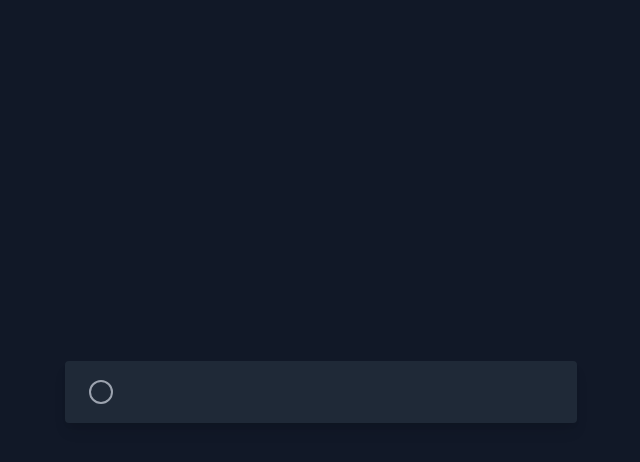
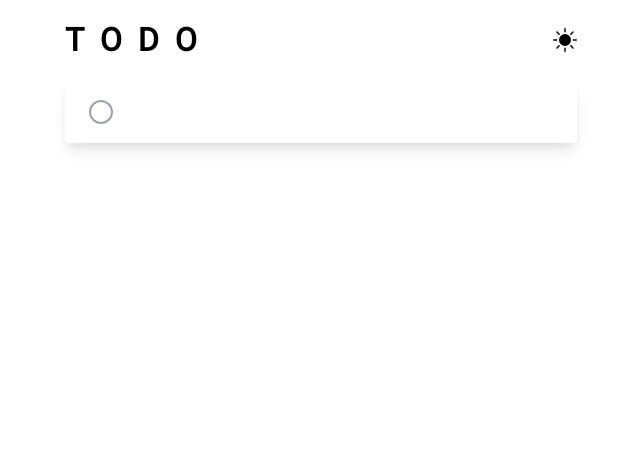
Before and after one commit to Untlsn/fancy-todo-app, a React (Vite) app: page / in a window 1280 px wide. Shown: the top 462 px of the page, without its empty margins (319-959 px from the left). Built offline with nearby package versions, Linux system fonts and the light colour scheme.

Commit message:
Add Point and Title

```diff
--- a/index.html
+++ b/index.html
@@ -10,7 +10,7 @@
   <title>Preact App</title>
 </head>
 <body>
-  <div id="app" class="dark"></div>
+  <div id="app"></div>
   <script type="module" src="/src/main.tsx"></script>
 </body>
 </html>
--- a/src/components/App.tsx
+++ b/src/components/App.tsx
@@ -1,11 +1,15 @@
 import React from 'react';
 import '~/assets/style/global.css';
 import List from '~/components/organisms/List';
+import Title from '~/components/organisms/Title';
 
 const App = () => {
   return (
-    <div className='flex justify-center items-center h-screen dark:bg-gray-900'>
-      <List />
+    <div className='flex flex-col items-center h-screen dark:bg-gray-900'>
+      <div className='w-[40vw]'>
+        <Title />
+        <List />
+      </div>
     </div>
   );
 };
--- /dev/null
+++ b/src/components/molecules/CheckPoint/index.tsx
@@ -0,0 +1,29 @@
+import React from 'react';
+import CircleBox from '~/components/atoms/CircleBox';
+
+interface PointProps {
+  check: boolean,
+  text: string,
+  onCircleClick(bool: boolean): void
+  onXClick(): void
+}
+
+const CheckPoint = ({ text, check, onCircleClick, onXClick }: PointProps) => {
+  return (
+    <div className='flex items-center justify-between gap-4'>
+      <CircleBox check={check} onClick={onCircleClick} />
+      <p className='flex-1'>{text}</p>
+      <svg
+        xmlns="http://www.w3.org/2000/svg"
+        fill="currentColor"
+        className="h-8 w-8 cursor-pointer"
+        viewBox="0 0 16 16"
+        onClick={onXClick}
+      >
+        <path d="M4.646 4.646a.5.5 0 0 1 .708 0L8 7.293l2.646-2.647a.5.5 0 0 1 .708.708L8.707 8l2.647 2.646a.5.5 0 0 1-.708.708L8 8.707l-2.646 2.647a.5.5 0 0 1-.708-.708L7.293 8 4.646 5.354a.5.5 0 0 1 0-.708z"/>
+      </svg>
+    </div>
+  );
+};
+
+export default CheckPoint;
--- a/src/components/organisms/List/helpers.ts
+++ b/src/components/organisms/List/helpers.ts
@@ -4,4 +4,16 @@ import { Point } from './types';
 export const createPoint = (text: string): Point => ({
   id: uuid(),
   text,
+  check: false,
 });
+
+export const setCheck = (id: string) => ([...points]: Point[]) => {
+  const pointID = points.findIndex(point => point.id == id);
+  points[pointID].check = !points[pointID].check;
+
+  return points;
+};
+
+export const removePoint = (id: string) => (points: Point[]) => {
+  return points.filter(point => point.id != id);
+};
--- a/src/components/organisms/List/index.tsx
+++ b/src/components/organisms/List/index.tsx
@@ -1,21 +1,32 @@
 import React, { useState } from 'react';
 import Input from '~/components/molecules/Input';
-import { createPoint } from './helpers';
+import CheckPoint from '~/components/molecules/CheckPoint';
+import { createPoint, removePoint, setCheck } from './helpers';
 import { Point } from './types';
+
+
 
 const List = () => {
   const [points, setPoints] = useState<Point[]>([]);
 
   return (
-    <div className='w-[40vw]'>
+    <div>
       <Input onCommit={point => setPoints(old => [...old, createPoint(point)])} />
-      <ul>
-        {
-          points.map(
-            ({ id, text }) => <li key={id}>{text}</li>,
-          )
-        }
-      </ul>
+      <div className='bg-gray-800 dark:text-white shadow mt-8'>
+        <ul className='p-0 px-6'>
+          {
+            points.map(
+              ({ id, text, check }) => <CheckPoint
+                key={id}
+                check={check}
+                text={text}
+                onCircleClick={() => setPoints(setCheck(id))}
+                onXClick={() => setPoints(removePoint(id))}
+              />,
+            )
+          }
+        </ul>
+      </div>
     </div>
   );
 };
--- a/src/components/organisms/List/types.d.ts
+++ b/src/components/organisms/List/types.d.ts
@@ -1,4 +1,5 @@
 export interface Point {
   id: string
   text: string
+  check: boolean
 }
--- /dev/null
+++ b/src/components/organisms/Title/index.tsx
@@ -0,0 +1,29 @@
+import React, { useEffect, useState } from 'react';
+
+const setTheme = (darkMode: boolean) => {
+  const lists = document.querySelector('body')!.classList;
+  if (darkMode) lists.add('dark');
+  else lists.remove('dark');
+};
+
+const Title = () => {
+  const [darkMode, setDarkMode] = useState(false);
+  useEffect(() => setTheme(darkMode), [darkMode]);
+
+  return (
+    <div className='flex items-center justify-between dark:text-white'>
+      <h1 className='tracking-[1rem]'>TODO</h1>
+      <svg
+        onClick={() => setDarkMode(old => !old)}
+        xmlns="http://www.w3.org/2000/svg"
+        fill="currentColor"
+        className="h-6 w-6 cursor-pointer"
+        viewBox="0 0 16 16"
+      >
+        <path d="M8 12a4 4 0 1 0 0-8 4 4 0 0 0 0 8zM8 0a.5.5 0 0 1 .5.5v2a.5.5 0 0 1-1 0v-2A.5.5 0 0 1 8 0zm0 13a.5.5 0 0 1 .5.5v2a.5.5 0 0 1-1 0v-2A.5.5 0 0 1 8 13zm8-5a.5.5 0 0 1-.5.5h-2a.5.5 0 0 1 0-1h2a.5.5 0 0 1 .5.5zM3 8a.5.5 0 0 1-.5.5h-2a.5.5 0 0 1 0-1h2A.5.5 0 0 1 3 8zm10.657-5.657a.5.5 0 0 1 0 .707l-1.414 1.415a.5.5 0 1 1-.707-.708l1.414-1.414a.5.5 0 0 1 .707 0zm-9.193 9.193a.5.5 0 0 1 0 .707L3.05 13.657a.5.5 0 0 1-.707-.707l1.414-1.414a.5.5 0 0 1 .707 0zm9.193 2.121a.5.5 0 0 1-.707 0l-1.414-1.414a.5.5 0 0 1 .707-.707l1.414 1.414a.5.5 0 0 1 0 .707zM4.464 4.465a.5.5 0 0 1-.707 0L2.343 3.05a.5.5 0 1 1 .707-.707l1.414 1.414a.5.5 0 0 1 0 .708z"/>
+      </svg>
+    </div>
+  );
+};
+
+export default Title;
```
